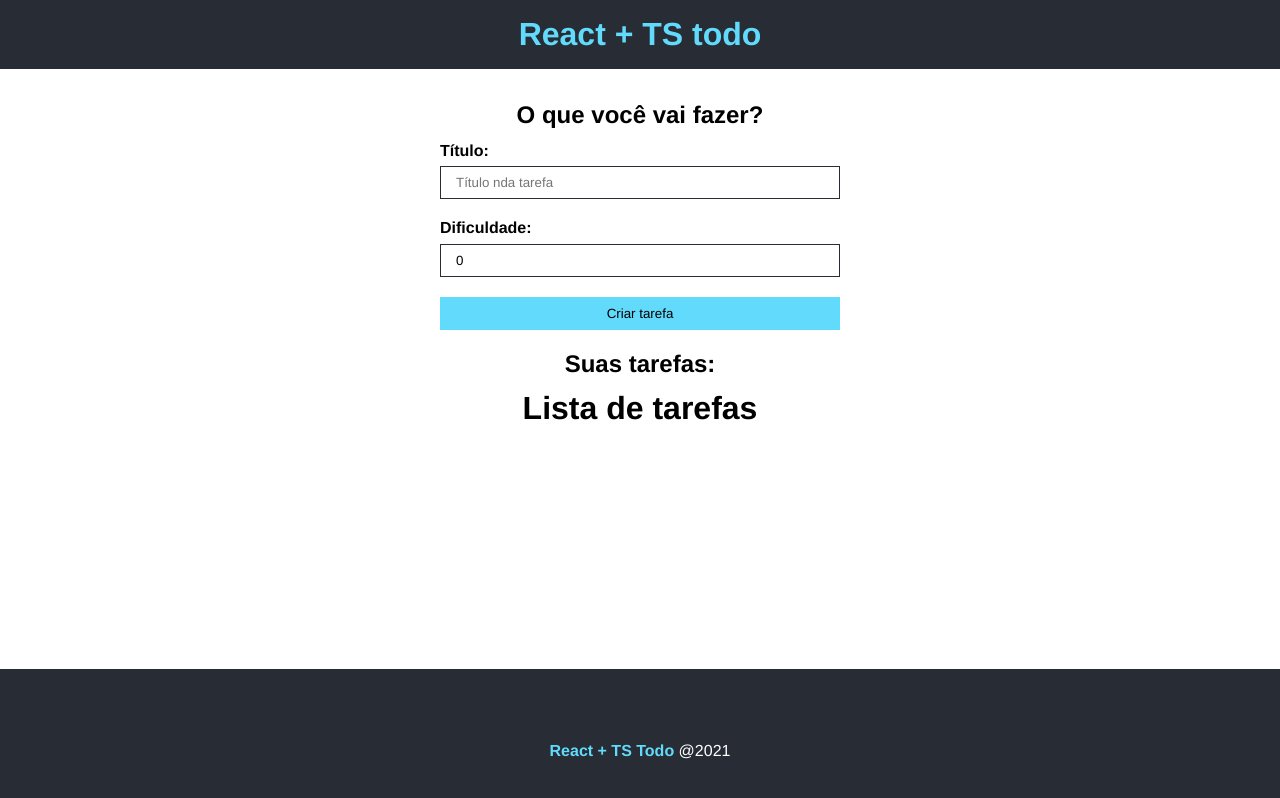
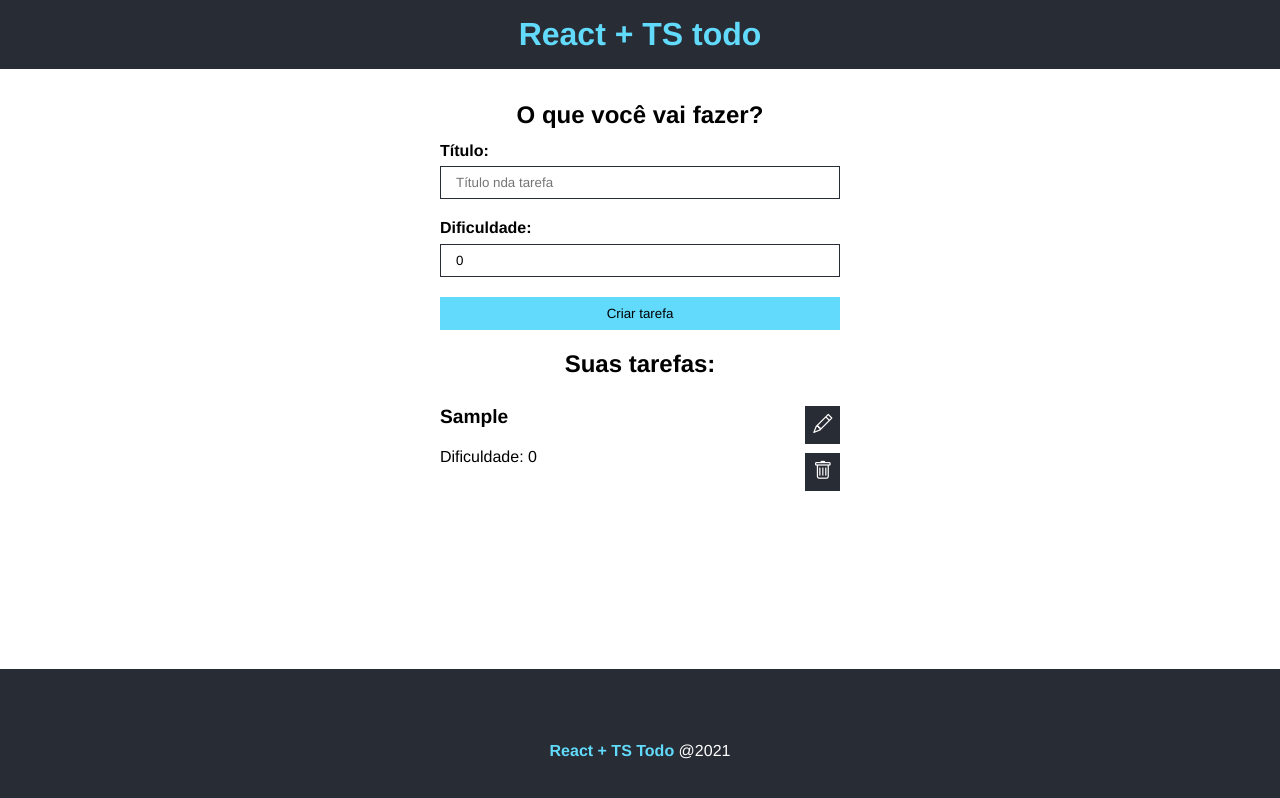
Before and after one commit to Merus23/todo, a React (Vite) app: page / in a window 1280 px wide. Both pictures are taken after typing "Sample" into the empty fields and a click on the input "Criar tarefa". Shown: the top 798 px of the page. Built offline with nearby package versions, Linux system fonts and the light colour scheme.

Commit message:
feat: finish TaskList

```diff
--- a/src/App.tsx
+++ b/src/App.tsx
@@ -27,7 +27,7 @@
         </div>
         <div>
           <h2>Suas tarefas:</h2>
-          <TaskList />
+          <TaskList taskList={taskList} />
         </div>
       </main>
       <Footer />
--- /dev/null
+++ b/src/components/TaskList.module.css
@@ -0,0 +1,38 @@
+.task {
+  display: flex;
+  justify-content: space-between;
+  max-width: 400px;
+  margin: 0 auto;
+  border-buttom: 1px solid #ccc;
+  padding: 1em;
+}
+
+.details {
+  text-align: left;
+}
+
+.details h4 {
+  font-size: 1.2em;
+  margin-bottom: 1em;
+}
+
+.actions {
+  display: flex;
+  flex-direction: column;
+  justify-content: center;
+  align-items: center;
+}
+
+.actions i {
+  margin-bottom: 0.5em;
+  font-size: 1.2em;
+  cursor: pointer;
+  background-color: #282c34;
+  color: #fff;
+  padding: 0.4em;
+  transition: 0.5s;
+}
+
+.actions i:hover {
+  color: #61dafb;
+}
--- a/src/components/TaskList.tsx
+++ b/src/components/TaskList.tsx
@@ -1,12 +1,33 @@
 import {} from "react";
 
-type Props = {};
+import { ITask } from "../interfaces/Task";
 
-const TaskList = (props: Props) => {
+import styles from "./TaskList.module.css";
+
+interface Props {
+  taskList: ITask[];
+}
+
+const TaskList = ({ taskList }: Props) => {
   return (
-    <div>
-      <h1>Lista de tarefas</h1>
-    </div>
+    <>
+      {taskList.length > 0 ? (
+        taskList.map((task) => (
+          <div key={task.id} className={styles.task}>
+            <div className={styles.details}>
+              <h4>{task.title}</h4>
+              <p>Dificuldade: {task.difficulty}</p>
+            </div>
+            <div className={styles.actions}>
+              <i className="bi bi-pencil"></i>
+              <i className="bi bi-trash"></i>
+            </div>
+          </div>
+        ))
+      ) : (
+        <p>Não tem tarefas cadastradas!</p>
+      )}
+    </>
   );
 };
 
```
